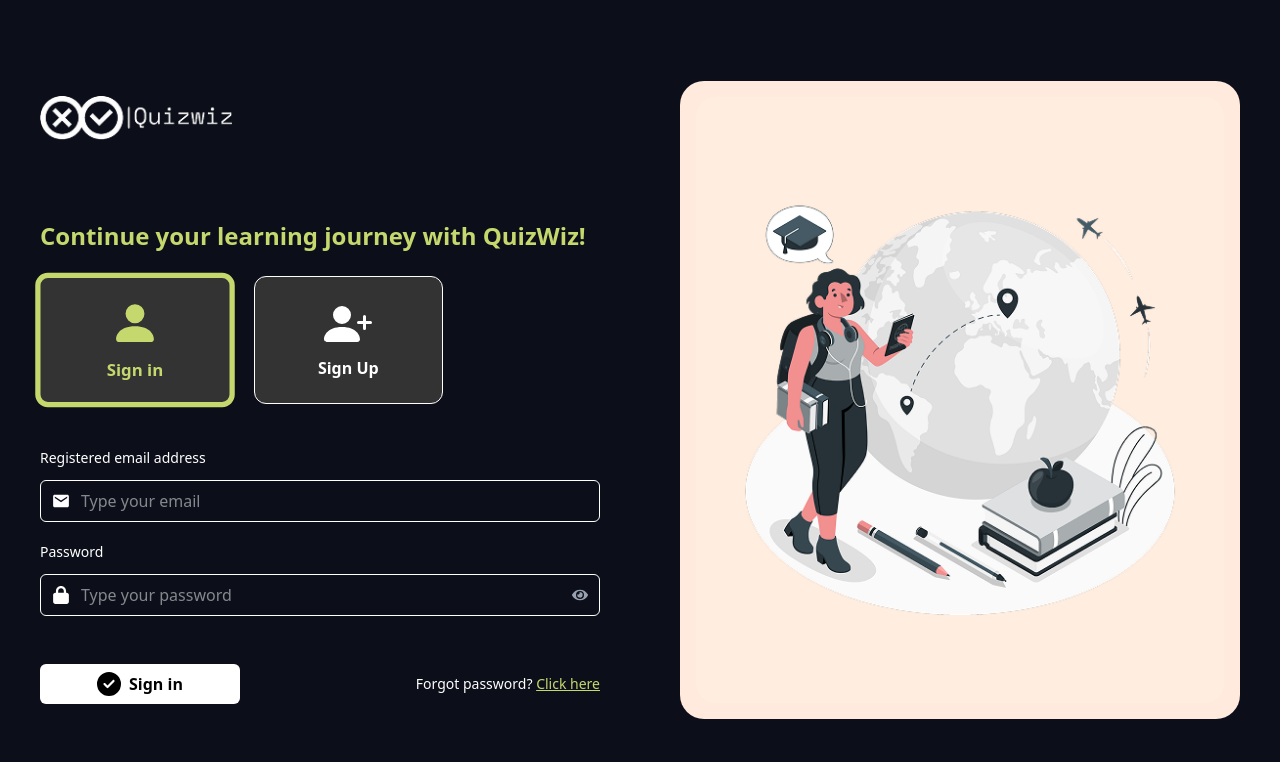
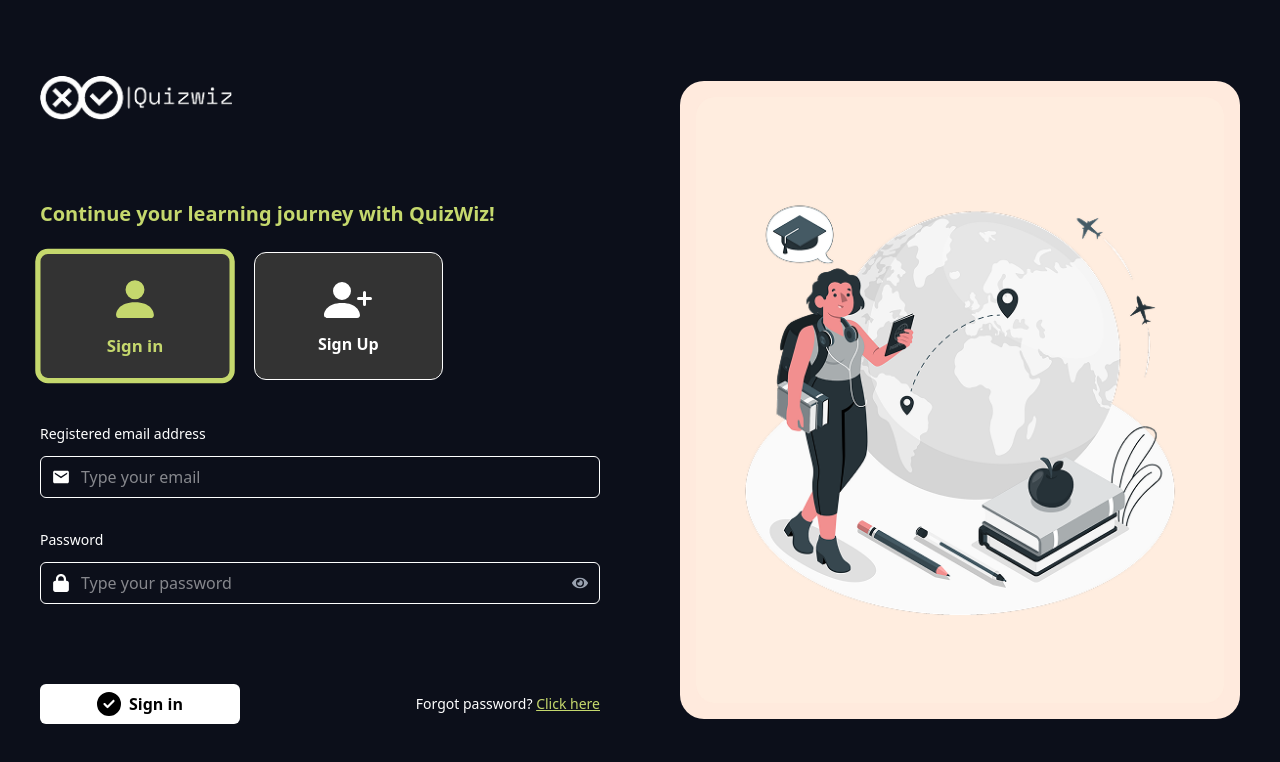
Before and after one commit to heba39920/Quiz-App, a React (Vite) app: page /Quiz-App/login in a window 1280 px wide. Shown: the top 762 px of the page. Built offline with nearby package versions, Linux system fonts and the light colour scheme.

Commit message:
some changes

```diff
--- a/src/pages/Authentication/Login/Login.tsx
+++ b/src/pages/Authentication/Login/Login.tsx
@@ -27,15 +27,16 @@ const Login = () => {
   const onSubmit = (data: LoginPayload) => {
     loginMutation.mutate(data);
     navigate("/dashboard");
-    console.log(data);
   };
 
   return (
-    <div className="w-full max-w-lg lg:max-w-2xl sm:px-6 md:px-0">
-      <h2 className="text-xl lg:text-2xl second-color font-semibold mb-6 lg:text-start md:text-center">
+    <div className="w-full max-w-lg md:max-w-2xl ">
+      {/* Title */}
+      <h2 className="text-xl second-color font-semibold mb-6">
         Continue your learning journey with QuizWiz!
       </h2>
 
+      {/* Tabs */}
       <div className="flex flex-col sm:flex-row gap-6 mb-11 transition-all duration-300 ease-in-out">
         {/* Sign In */}
         <button
@@ -43,7 +44,7 @@ const Login = () => {
             setActiveTab("signin");
             navigate("/login");
           }}
-          className={`flex flex-col items-center justify-center gap-2  px-[63px] py-[19px] rounded-xl
+          className={`flex flex-col items-center justify-center gap-2 px-[63px] py-[19px] rounded-xl
           transform transition-all duration-300 ease-in-out
           ${
             activeTab === "signin"
@@ -61,7 +62,7 @@ const Login = () => {
             setActiveTab("signup");
             navigate("/register");
           }}
-          className={`flex flex-col items-center justify-center gap-2  px-[63px] py-[19px] rounded-xl
+          className={`flex flex-col items-center justify-center gap-2 px-[63px] py-[19px] rounded-xl
           transform transition-all duration-300 ease-in-out
           ${
             activeTab === "signup"
@@ -78,13 +79,11 @@ const Login = () => {
       {activeTab === "signin" && (
         <form
           onSubmit={handleSubmit(onSubmit)}
-          className="space-y-5 transition-opacity duration-300 ease-in-out opacity-100"
+          className="space-y-6 flex flex-col min-h-[200px] justify-between"
         >
           {/* Email */}
           <div>
-            <label className="text-sm block mb-3">
-              Registered email address
-            </label>
+            <label className="text-sm block mb-3">Registered email address</label>
             <InputField
               {...register("email")}
               icon={<IoMdMail />}
@@ -93,9 +92,7 @@ const Login = () => {
               error={errors.email?.message}
             />
             {errors.email && (
-              <p className="text-red-500 text-sm mt-1">
-                {errors.email.message}
-              </p>
+              <p className="text-red-500 text-sm mt-1">{errors.email.message}</p>
             )}
           </div>
 
@@ -110,9 +107,7 @@ const Login = () => {
               error={errors.password?.message}
             />
             {errors.password && (
-              <p className="text-red-500 text-sm mt-1">
-                {errors.password.message}
-              </p>
+              <p className="text-red-500 text-sm mt-1">{errors.password.message}</p>
             )}
           </div>
 
```
Lines whose indentation alone changed are shown as unchanged.
